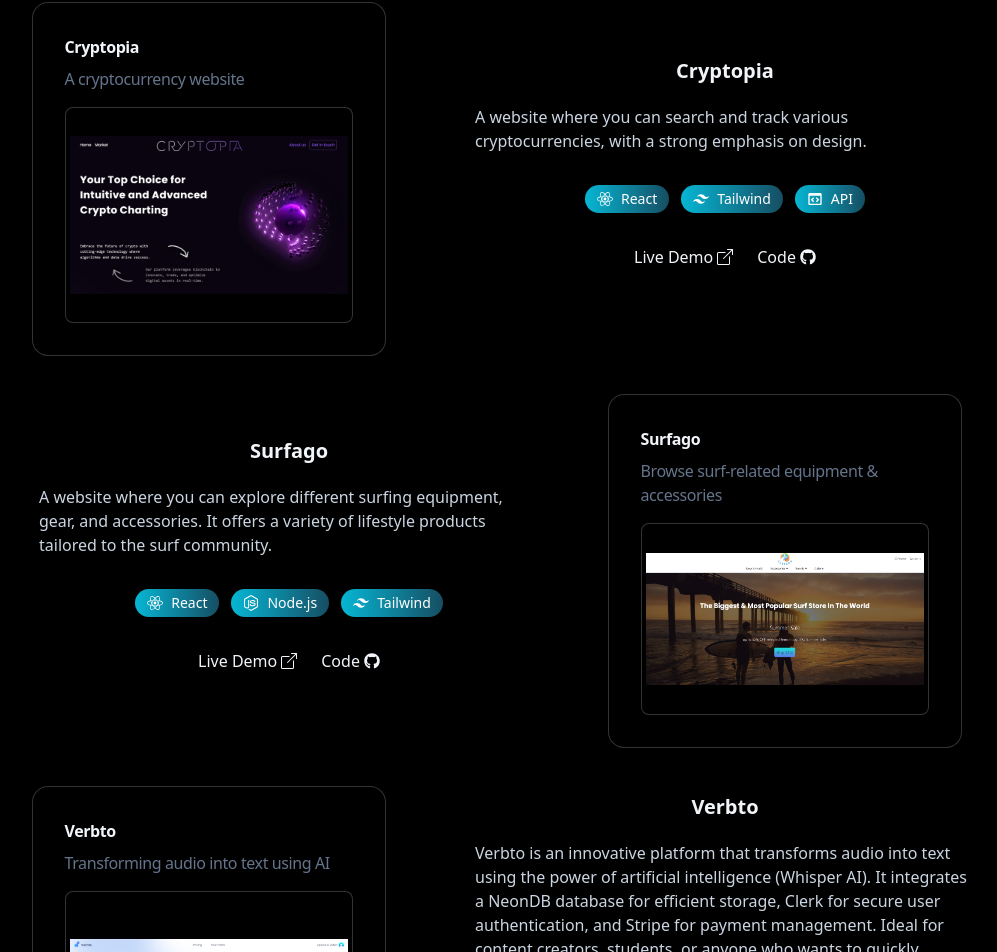
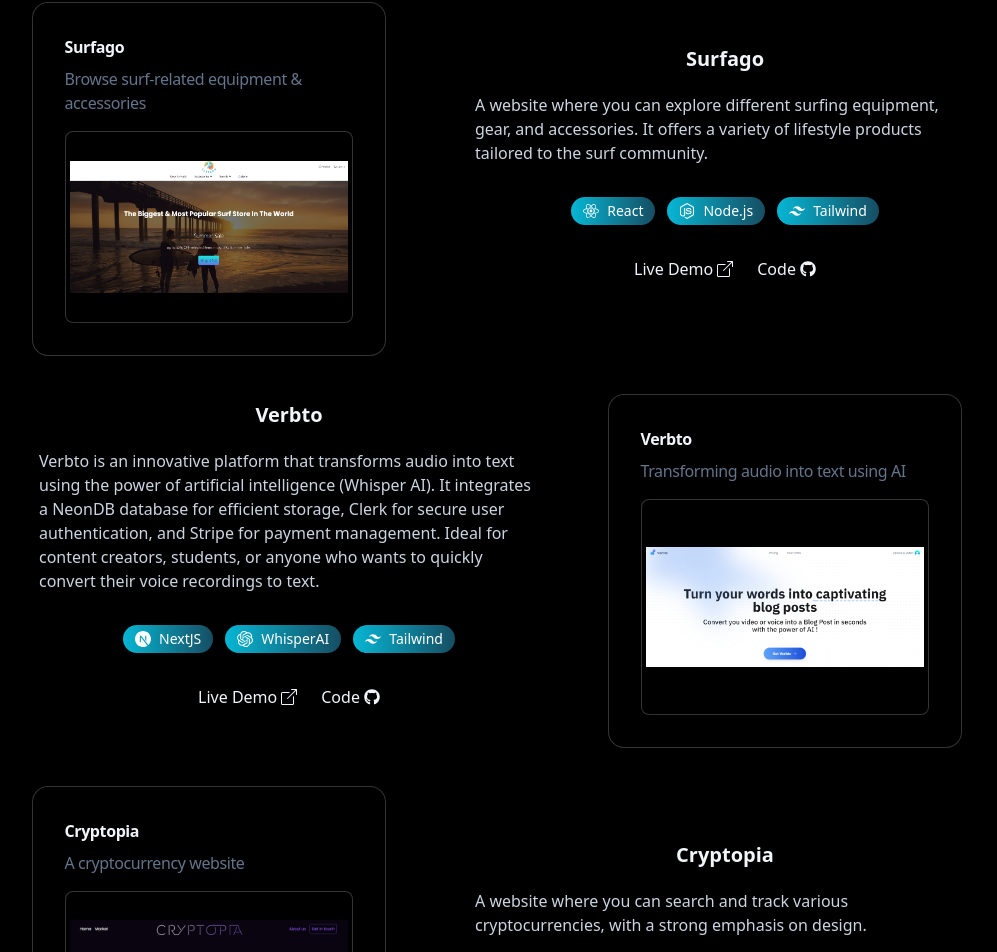
Before and after one commit to BorisKalev/portfoliov2, a React (Vite) app: page / in a window 1280 px wide. Shown: the part 987-1939 px from the top of the page, without its empty margins (145-1142 px from the left). Built offline with nearby package versions, Linux system fonts and the light colour scheme.

Commit message:
changes the projects order

```diff
--- a/src/components/Work.jsx
+++ b/src/components/Work.jsx
@@ -23,15 +23,6 @@
 
   const AnimatedPinInformation = [
     {
-      title: "Cryptopia",
-      descriptionCard: `${t("cryptopia-card")}`,
-      img: cryptopia,
-      link: "https://cryptopia.boriskalev.com/",
-      description: `${t("cryptopia-desc")}`,
-      languages: ["React", "Tailwind", "API"],
-      githubLink: "https://github.com/BorisKalev/cryptotopia",
-    },
-    {
       title: "Surfago",
       descriptionCard: `${t("surfago-card")}`,
       img: surfago,
@@ -48,6 +39,15 @@
       description: `${t("verbto-desc")}`,
       languages: ["NextJS", "WhisperAI", "Tailwind"],
       githubLink: "https://github.com/BorisKalev/Aspiro",
+    },
+    {
+      title: "Cryptopia",
+      descriptionCard: `${t("cryptopia-card")}`,
+      img: cryptopia,
+      link: "https://cryptopia.boriskalev.com/",
+      description: `${t("cryptopia-desc")}`,
+      languages: ["React", "Tailwind", "API"],
+      githubLink: "https://github.com/BorisKalev/cryptotopia",
     },
     {
       title: "Aspiro",
```
